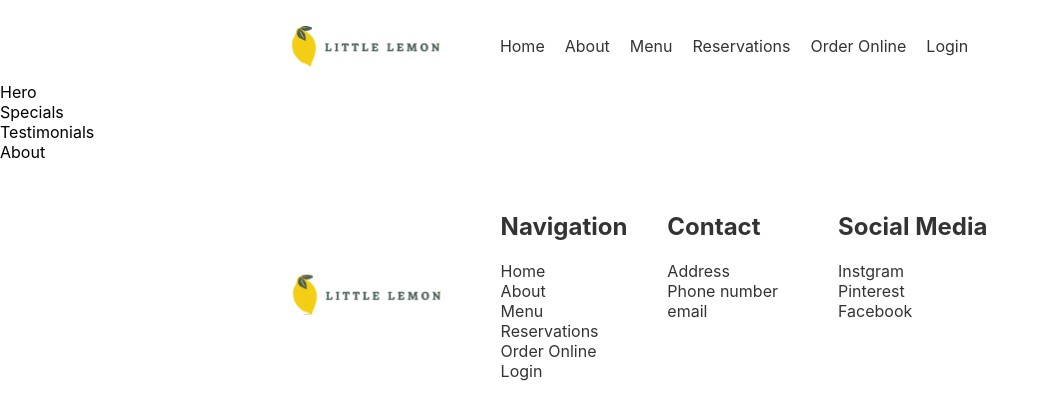
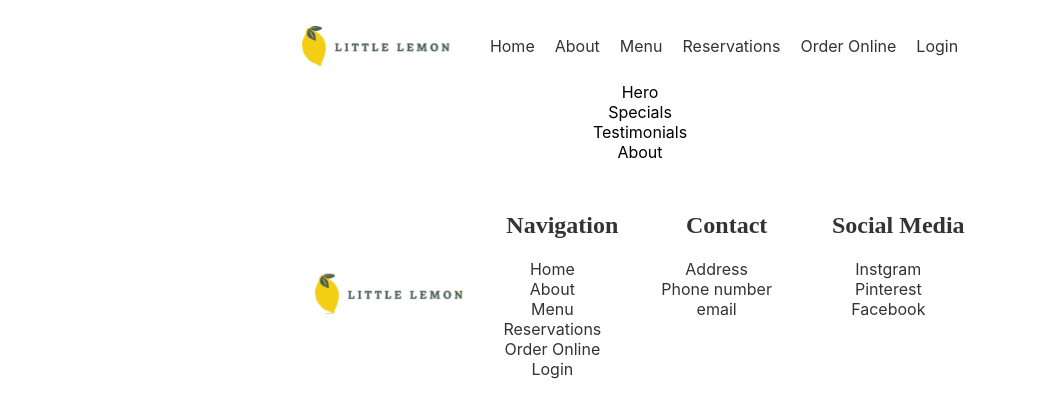
Before and after one commit to Geo-mil/little_lemon, a React (Create React App) app: page / in a window 1280 px wide. Shown: the top 418 px of the page, without its empty margins (0-1049 px from the left). Built offline with nearby package versions, Linux system fonts and the light colour scheme.

Commit message:
style hx, p and span tags

```diff
--- a/public/styles.css
+++ b/public/styles.css
@@ -1,9 +1,8 @@
 body {
-
+    text-align: center;
 }
 
 header, footer {
-    display: flex;
     flex-direction: column;
     align-items: center;
     background-color: white;
@@ -12,15 +11,49 @@ header, footer {
     color: #333333;
 }
 
+/* Tiltes */
+h1 {
+    font-family: Markazi Text, serif;
+    font-size: 64pt;
+}
+
+/* Sub titles */
+h2 {
+    font-family: Markazi Text, serif;
+    font-size: 40pt;
+}
+
+/* Section title */
+h3 {
+    font-family: Karla, sans-serif;
+    font-size: 20pt;
+    text-transform: uppercase;
+    font-weight: bolder;
+}
+
+/* Card title */
+h4 {
+    font-family: Karla, sans-serif;
+    font-size: 18pt;
+    font-weight: bold;
+}
+
+/* paragraph text */
+p {
+    font-family: Karla, sans-serif;
+    font-size: 16pt;
+    font-weight: normal;
+}
+
+/* paragraph text */
+span {
+    font-family: Karla, sans-serif;
+    font-size: 16pt;
+    font-weight: normal;
+}
+
 main {
 
-}
-
-footer {
-    padding: 20px;
-    height: auto;
-    justify-content: center;
-    align-items: normal;
 }
 
 a {
@@ -48,12 +81,9 @@ header nav {
     justify-content: center;
 }
 
-footer nav {
-    display: block;
-}
-
 @media screen and (min-width: 600px) {
     header, footer {
+        display: flex;
         flex-direction: row;
         justify-content: center;
     }
--- /dev/null
+++ b/src/components/Footer/Footer.css
@@ -0,0 +1,10 @@
+footer {
+    padding: 20px;
+    height: auto;
+    justify-content: center;
+    align-items: normal;
+}
+
+h2 {
+    font-size: 18pt;
+}
--- a/src/components/Footer/Footer.js
+++ b/src/components/Footer/Footer.js
@@ -1,3 +1,4 @@
+import './Footer.css';
 import logo from "../../assets/Logo.svg"
 import Nav from "../Header/Nav"
 import Social from "./Social"
@@ -5,7 +6,7 @@ import Contact from "./Contact"
 
 function Footer() {
     return <footer>
-        <img style={{marginRight: "20px", maxWidth: "100%"}} src={logo} alt="logo"></img>
+        <img src={logo} alt="logo"></img>
         <Nav>Navigation</Nav>
         <Contact/>
         <Social/>
--- a/src/components/Header/Header.js
+++ b/src/components/Header/Header.js
@@ -3,7 +3,7 @@ import Nav from "./Nav"
 
 function Header() {
     return <header>
-        <img style={{marginRight: "20px", maxWidth: "100%"}} src={logo} alt="logo"></img>
+        <img src={logo} alt="logo"></img>
         <Nav/>
     </header>
 }
```
